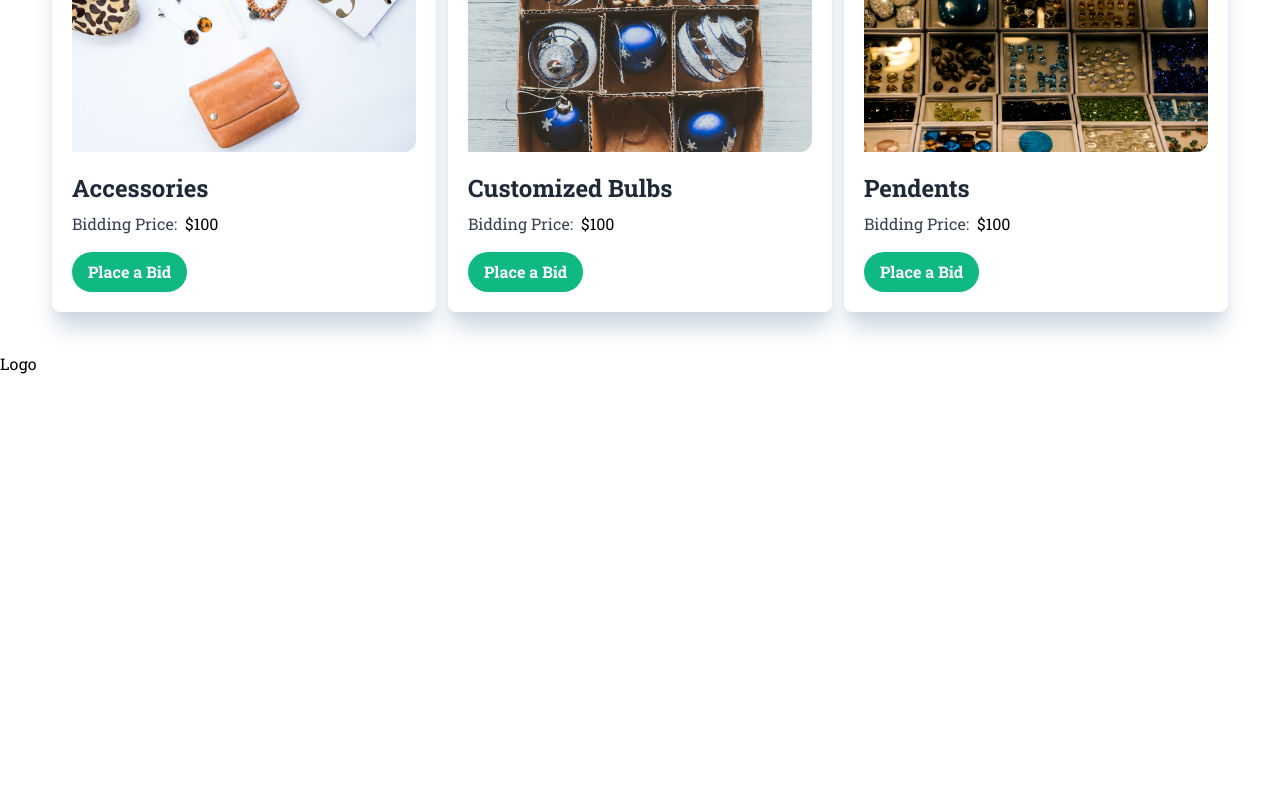
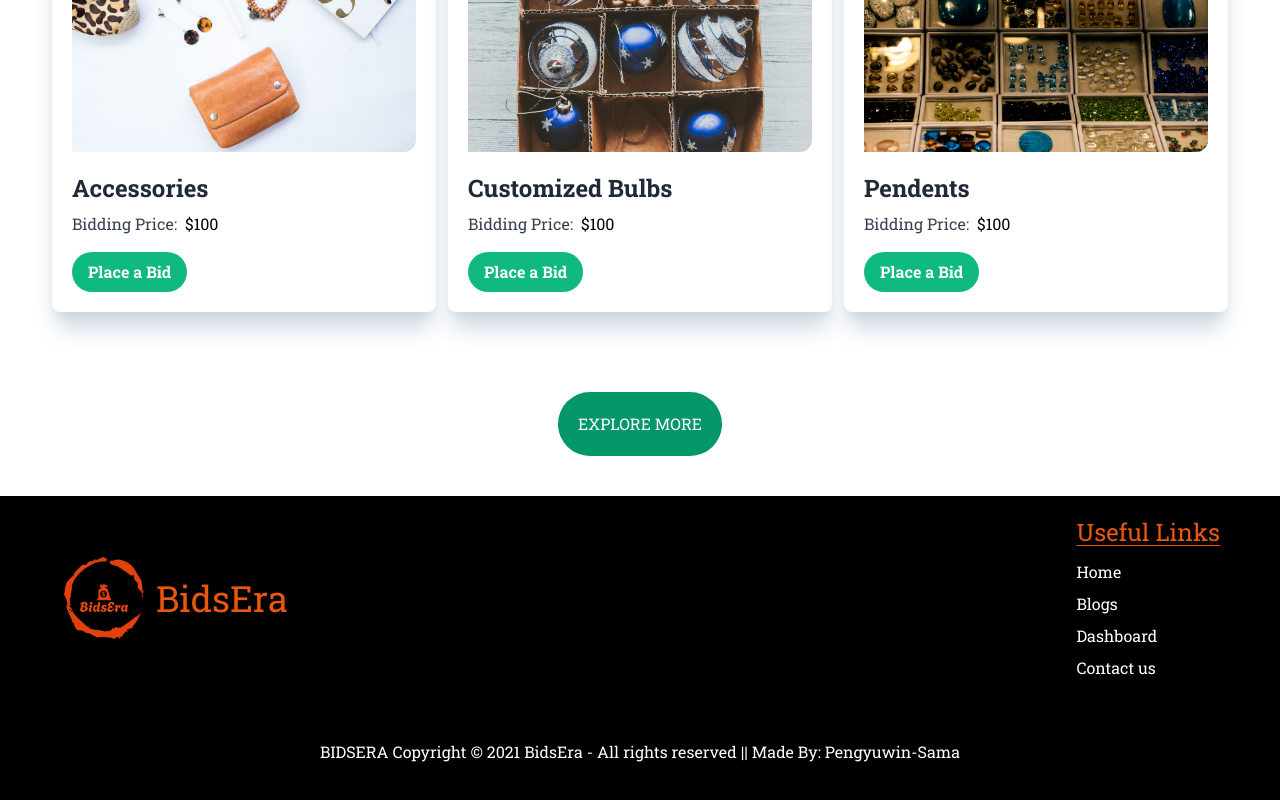
Before and after one commit to VaibhaRanghar/Auction-System, a React (Create React App) app: page / in a window 1280 px wide. Shown: the part 2621-3421 px from the top of the page. Before the commit the page ends 2997 px from the top, so only its background shows below. Built offline with nearby package versions, Linux system fonts and the light colour scheme.

Commit message:
Footer created!

```diff
--- a/src/App.js
+++ b/src/App.js
@@ -5,6 +5,7 @@ import Home from "./pages/Home";
 import SlideBar from "./components/SlideBar";
 import LiveAuction from "./components/LiveAuction";
 import Footer from "./components/Footer";
+import Explore from "./components/Explore";
 
 function App() {
   return (
@@ -14,6 +15,7 @@ function App() {
       <hr className="p-5" />
       <SlideBar />
       <LiveAuction />
+      <Explore />
       <Footer />
     </div>
   );
--- /dev/null
+++ b/src/components/Explore.js
@@ -0,0 +1,11 @@
+import React from "react";
+
+export default function Explore() {
+  return (
+    <div className="w-full flex justify-center p-10">
+      <button className="bg-emerald-600 p-5 rounded-full text-white hover:bg-emerald-800">
+        EXPLORE MORE
+      </button>
+    </div>
+  );
+}
--- a/src/components/Footer.js
+++ b/src/components/Footer.js
@@ -2,8 +2,41 @@ import React from "react";
 
 export default function Footer() {
   return (
-    <div>
-      <h1>Logo</h1>
+    <div className="bg-black">
+      <div className="flex justify-between pl-10 pr-10">
+        <div className="pl-4 self-center">
+          <a className="p-2 flex items-center gap-3" href="/">
+            <img src="./logo-trans.png" alt="logo" className="w-[80px]" />
+            <h1 className="text-4xl text-orange-600">BidsEra</h1>
+          </a>
+        </div>
+        <div className="p-5 flex flex-col gap-3 items-end w-max  text-white">
+          <h2 className="text-orange-600 text-2xl underline underline-offset-4 decoration-1">
+            Useful Links
+          </h2>
+          <ul className="flex self-start flex-col gap-2">
+            <li>
+              <a href="#">Home</a>
+            </li>
+            <li>
+              <a href="#">Blogs</a>
+            </li>
+            <li>
+              <a href="#">Dashboard</a>
+            </li>
+            <li>
+              <a href="#">Contact us</a>
+            </li>
+          </ul>
+        </div>
+      </div>
+
+      <div className="w-full p-10 bg-black text-white flex justify-center">
+        <p>
+          BIDSERA Copyright © 2021 BidsEra - All rights reserved || Made By:
+          Pengyuwin-Sama
+        </p>
+      </div>
     </div>
   );
 }
--- a/src/components/LiveAuction.js
+++ b/src/components/LiveAuction.js
@@ -55,7 +55,7 @@ export default function LiveAuction() {
 
 function ItemCard({ name, imageSource, biddingPrice, timeRemaining }) {
   return (
-    <div className="relative flex flex-col items-center w-96 bg-white rounded-lg shadow-xl shadow-slate-300 overflow-hidden pt-10 p-5 hover:bg-slate-50 ">
+    <div className="relative flex flex-col items-center w-96 bg-white rounded-lg shadow-xl shadow-slate-300 overflow-hidden pt-10 p-5 hover:bg-slate-100 hover:shadow-slate-500 ">
       <p className="pt-3 text-gray-700">Time Remaining</p>
       <p className="pt-3 pb-3 text-2xl text-emerald-600 font-bold">
         {timeRemaining}
--- a/src/pages/Home.js
+++ b/src/pages/Home.js
@@ -16,7 +16,7 @@ export default function Home() {
           <br />
           and discover something amazing today!
         </p>
-        <button className="bg-emerald-700 p-5 rounded-full text-white">
+        <button className="bg-emerald-700 p-5 rounded-full text-white hover:bg-emerald-800">
           START EXPLORING
         </button>
       </div>
```
